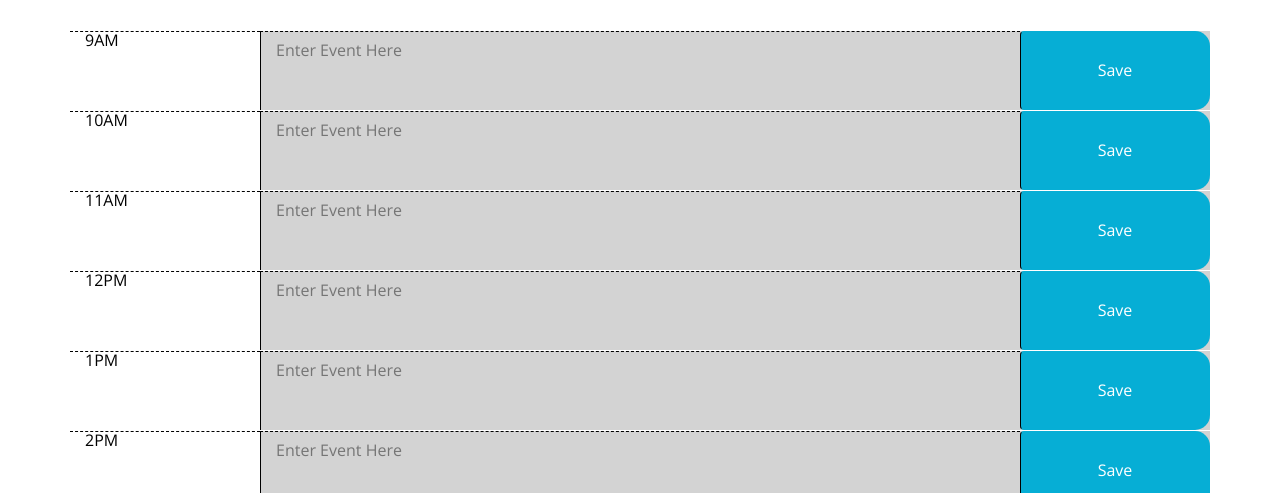
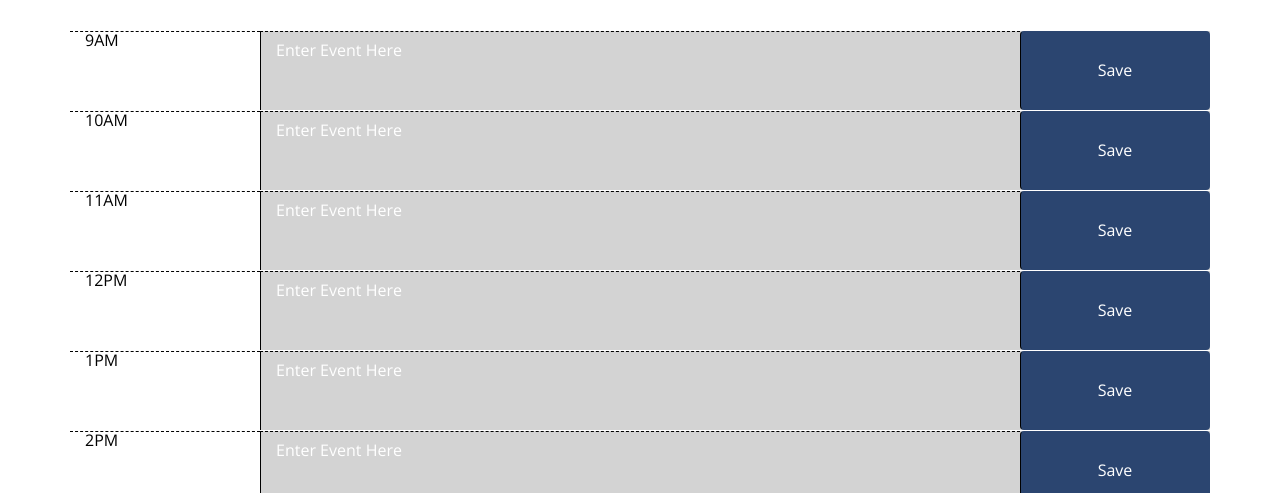
Before and after one commit to lpenenburgh/WorkDayScheduler, a plain HTML site: page index.html in a window 1280 px wide. Shown: the part 307-800 px from the top of the page. Drawn offline with nearby package versions, Linux system fonts and the light colour scheme.

Commit message:
color scheme changed

```diff
--- a/assets/style.css
+++ b/assets/style.css
@@ -12,6 +12,10 @@ body {
     border-left: 1px solid black;
     padding: 10px;
   }
+
+::placeholder {
+  color: white;
+}
 
   .jumbotron {
     text-align: center;
@@ -52,20 +56,19 @@ body {
   }
 
   .present {
-    background-color: #ff6961;
+    background-color: #d9a302;
     color: white;
   }
 
   .future {
-    background-color: #77dd77;
+    background-color: #7180AC;
     color: white;
   }
 
   .saveBtn {
     border-left: 1px solid black;
-    border-top-right-radius: 15px;
-    border-bottom-right-radius: 15px;
-    background-color: #06AED5;
+
+    background-color: #2B4570;
     color: white;
   }
 
```
